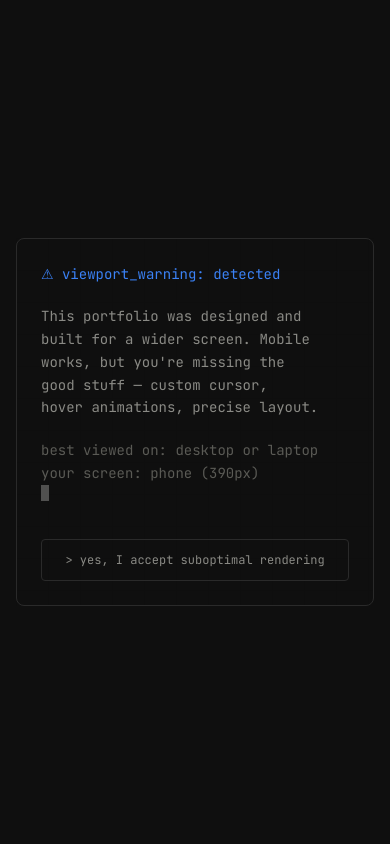
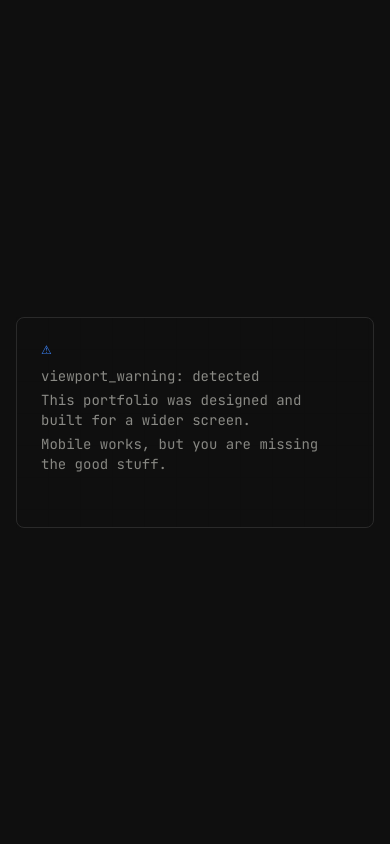
Before and after one commit to KiranRajeev-KV/KiranRajeev-KV.github.io, a React (Vite) app: page / in a window 390 px wide. Shown: the top 844 px of the page. Built offline with nearby package versions, Linux system fonts and the light colour scheme.

Commit message:
feat(ui): add terminal-style text animations
Add text-scramble component for 404 error message (random characters
resolving to final text). Add terminal-prompt component for mobile
warning screen (character-by-character typing with cursor).

```diff
--- a/src/components/mobile-warning.tsx
+++ b/src/components/mobile-warning.tsx
@@ -1,24 +1,12 @@
 import { useEffect, useState } from 'react'
 import { motion, AnimatePresence } from 'motion/react'
-
-const lines = [
-  { text: '⚠  viewport_warning: detected', delay: 0 },
-  { text: '', delay: 200 },
-  { text: 'This portfolio was designed and', delay: 400 },
-  { text: 'built for a wider screen. Mobile', delay: 550 },
-  { text: "works, but you're missing the", delay: 700 },
-  { text: 'good stuff — custom cursor,', delay: 850 },
-  { text: 'hover animations, precise layout.', delay: 1000 },
-  { text: '', delay: 1150 },
-  { text: 'best viewed on: desktop or laptop', delay: 1300 },
-  { text: 'your screen:      phone ({width}px)', delay: 1450 },
-]
+import { TerminalPrompt } from './terminal-prompt'
 
 export function MobileWarning() {
   const [show, setShow] = useState(false)
   const [dismissed, setDismissed] = useState(false)
-  const [visibleLines, setVisibleLines] = useState(0)
   const [width, setWidth] = useState(0)
+  const [done, setDone] = useState(false)
 
   useEffect(() => {
     if (typeof window === 'undefined') return
@@ -27,10 +15,6 @@ export function MobileWarning() {
 
     setShow(true)
     setWidth(window.innerWidth)
-
-    lines.forEach((line, i) => {
-      setTimeout(() => setVisibleLines(i + 1), line.delay)
-    })
   }, [])
 
   if (!show || dismissed) return null
@@ -39,6 +23,20 @@ export function MobileWarning() {
     setDismissed(true)
     sessionStorage.setItem('mobile-warning-dismissed', 'true')
   }
+
+  const terminalLines = [
+    { text: 'viewport_warning: detected', prompt: false, delay: 0 },
+    { text: '', prompt: false, delay: 400 },
+    {
+      text: 'This portfolio was designed and built for a wider screen.',
+      prompt: false,
+      delay: 600,
+    },
+    { text: 'Mobile works, but you are missing the good stuff.', prompt: false, delay: 800 },
+    { text: '', prompt: false, delay: 1000 },
+    { text: `best viewed on: desktop or laptop`, prompt: false, delay: 1200 },
+    { text: `your screen:      phone (${width}px)`, prompt: false, delay: 1400 },
+  ]
 
   return (
     <AnimatePresence>
@@ -50,7 +48,6 @@ export function MobileWarning() {
         className="fixed inset-0 z-[100] flex items-center justify-center bg-bg px-4"
       >
         <div className="relative w-full max-w-md">
-          {/* Ambient grid background */}
           <div className="pointer-events-none absolute inset-0 overflow-hidden opacity-[0.03]">
             <svg className="h-full w-full" xmlns="http://www.w3.org/2000/svg">
               <defs>
@@ -62,58 +59,27 @@ export function MobileWarning() {
             </svg>
           </div>
 
-          {/* Terminal box */}
           <motion.div
             initial={{ scale: 0.95, opacity: 0 }}
             animate={{ scale: 1, opacity: 1 }}
             transition={{ duration: 0.3, delay: 0.1 }}
             className="relative rounded-lg border border-border p-6"
           >
-            <div className="font-mono text-sm leading-relaxed">
-              {lines.slice(0, visibleLines).map((line, i) => {
-                const isWidthLine = line.text.includes('{width}')
-                const displayText = isWidthLine
-                  ? line.text.replace('{width}', String(width))
-                  : line.text
+            <div className="mb-2 font-mono text-xs text-accent">⚠</div>
+            <TerminalPrompt
+              lines={terminalLines}
+              typingSpeed={25}
+              lineDelay={100}
+              onComplete={() => setDone(true)}
+            />
 
-                return (
-                  <motion.div
-                    key={i}
-                    initial={{ opacity: 0 }}
-                    animate={{ opacity: 1 }}
-                    className={`min-h-[1.25rem] ${
-                      i === 0
-                        ? 'text-accent'
-                        : displayText === ''
-                          ? 'h-3'
-                          : i >= 8
-                            ? 'text-fg-subtle'
-                            : 'text-fg-muted'
-                    }`}
-                  >
-                    {displayText}
-                  </motion.div>
-                )
-              })}
-
-              {/* Blinking cursor on last line */}
-              {visibleLines >= lines.length && (
-                <motion.span
-                  animate={{ opacity: [1, 0] }}
-                  transition={{ duration: 0.6, repeat: Infinity, repeatType: 'reverse' }}
-                  className="inline-block h-4 w-2 bg-fg"
-                />
-              )}
-            </div>
-
-            {/* Dismiss button */}
             <AnimatePresence>
-              {visibleLines >= lines.length && (
+              {done && (
                 <motion.div
                   initial={{ opacity: 0, y: 10 }}
                   animate={{ opacity: 1, y: 0 }}
-                  transition={{ delay: 0.3 }}
-                  className="mt-8"
+                  transition={{ delay: 0.2 }}
+                  className="mt-6"
                 >
                   <button
                     onClick={handleDismiss}
--- /dev/null
+++ b/src/components/terminal-prompt.tsx
@@ -0,0 +1,88 @@
+import { useEffect, useState, useRef } from 'react'
+import { motion } from 'motion/react'
+
+interface TerminalLine {
+  text: string
+  prompt?: boolean
+  delay: number
+}
+
+interface TerminalPromptProps {
+  lines: TerminalLine[]
+  className?: string
+  typingSpeed?: number
+  lineDelay?: number
+  onComplete?: () => void
+}
+
+export function TerminalPrompt({
+  lines,
+  className = '',
+  typingSpeed = 40,
+  lineDelay = 200,
+  onComplete,
+}: TerminalPromptProps) {
+  const [visibleLines, setVisibleLines] = useState(0)
+  const [currentText, setCurrentText] = useState('')
+  const [lineIndex, setLineIndex] = useState(0)
+  const [charIndex, setCharIndex] = useState(0)
+  const [showCursor, setShowCursor] = useState(true)
+  const timeoutRef = useRef<ReturnType<typeof setTimeout>>(undefined)
+
+  useEffect(() => {
+    if (lineIndex >= lines.length) return
+
+    const line = lines[lineIndex]
+    const initialDelay = lineIndex === 0 ? 300 : line.delay + lineDelay
+
+    timeoutRef.current = setTimeout(
+      () => {
+        if (charIndex < line.text.length) {
+          setCurrentText(line.text.slice(0, charIndex + 1))
+          setCharIndex((c) => c + 1)
+        } else {
+          setVisibleLines((v) => Math.max(v, lineIndex + 1))
+          setLineIndex((l) => l + 1)
+          setCharIndex(0)
+          setCurrentText('')
+          if (lineIndex + 1 >= lines.length) {
+            onComplete?.()
+          }
+        }
+      },
+      charIndex === 0 ? initialDelay : typingSpeed
+    )
+
+    return () => clearTimeout(timeoutRef.current)
+  }, [lineIndex, charIndex, lines, typingSpeed, lineDelay])
+
+  useEffect(() => {
+    const blink = setInterval(() => setShowCursor((s) => !s), 530)
+    return () => clearInterval(blink)
+  }, [])
+
+  return (
+    <div className={`font-mono text-sm ${className}`}>
+      {lines.slice(0, visibleLines).map((line, i) => (
+        <motion.div key={i} initial={{ opacity: 0 }} animate={{ opacity: 1 }} className="mb-1">
+          {line.prompt && <span className="text-accent">{'$ '}</span>}
+          <span className={line.prompt ? 'text-fg' : 'text-fg-muted'}>{line.text}</span>
+        </motion.div>
+      ))}
+
+      {lineIndex < lines.length && (
+        <div className="mb-1">
+          {lines[lineIndex].prompt && <span className="text-accent">{'$ '}</span>}
+          <span className={lines[lineIndex].prompt ? 'text-fg' : 'text-fg-muted'}>
+            {currentText}
+          </span>
+          <motion.span
+            animate={{ opacity: showCursor ? 1 : 0 }}
+            transition={{ duration: 0.1 }}
+            className="inline-block h-4 w-2 bg-fg"
+          />
+        </div>
+      )}
+    </div>
+  )
+}
--- /dev/null
+++ b/src/components/text-scramble.tsx
@@ -0,0 +1,80 @@
+import { useEffect, useState, useRef } from 'react'
+import { motion } from 'motion/react'
+
+const CHARS =
+  '!@#$%^&*()_+-=[]{}|;:,.<>?/~`ABCDEFGHIJKLMNOPQRSTUVWXYZabcdefghijklmnopqrstuvwxyz0123456789'
+
+interface TextScrambleProps {
+  text: string
+  className?: string
+  speed?: number
+  onComplete?: () => void
+}
+
+export function TextScramble({ text, className = '', speed = 50, onComplete }: TextScrambleProps) {
+  const [displayed, setDisplayed] = useState('')
+  const [done, setDone] = useState(false)
+  const intervalRef = useRef<ReturnType<typeof setInterval>>(undefined)
+
+  useEffect(() => {
+    setDone(false)
+    setDisplayed('')
+
+    const chars = text.split('')
+    const resolved = new Array(chars.length).fill(false)
+    let elapsed = 0
+    const totalDuration = chars.length * speed * 1.5
+
+    intervalRef.current = setInterval(() => {
+      elapsed += speed
+      const progress = elapsed / totalDuration
+
+      for (let i = 0; i < chars.length; i++) {
+        const threshold = (i + 1) / chars.length
+        if (progress >= threshold && !resolved[i]) {
+          resolved[i] = true
+        }
+      }
+
+      const current = chars
+        .map((char, i) => {
+          if (char === ' ') return ' '
+          if (resolved[i]) return char
+          return CHARS[Math.floor(Math.random() * CHARS.length)]
+        })
+        .join('')
+
+      setDisplayed(current)
+
+      if (elapsed >= totalDuration) {
+        setDisplayed(text)
+        setDone(true)
+        clearInterval(intervalRef.current)
+        onComplete?.()
+      }
+    }, speed)
+
+    return () => clearInterval(intervalRef.current)
+  }, [text, speed, onComplete])
+
+  return (
+    <motion.span
+      className={className}
+      initial={{ opacity: 0 }}
+      animate={{ opacity: 1 }}
+      transition={{ duration: 0.1 }}
+    >
+      {displayed.split('').map((char, i) => {
+        const isResolving = char !== text[i] && char !== ' '
+        return (
+          <span
+            key={i}
+            className={isResolving ? 'text-fg-subtle' : done ? 'text-fg-muted' : 'text-fg-muted'}
+          >
+            {char}
+          </span>
+        )
+      })}
+    </motion.span>
+  )
+}
```
